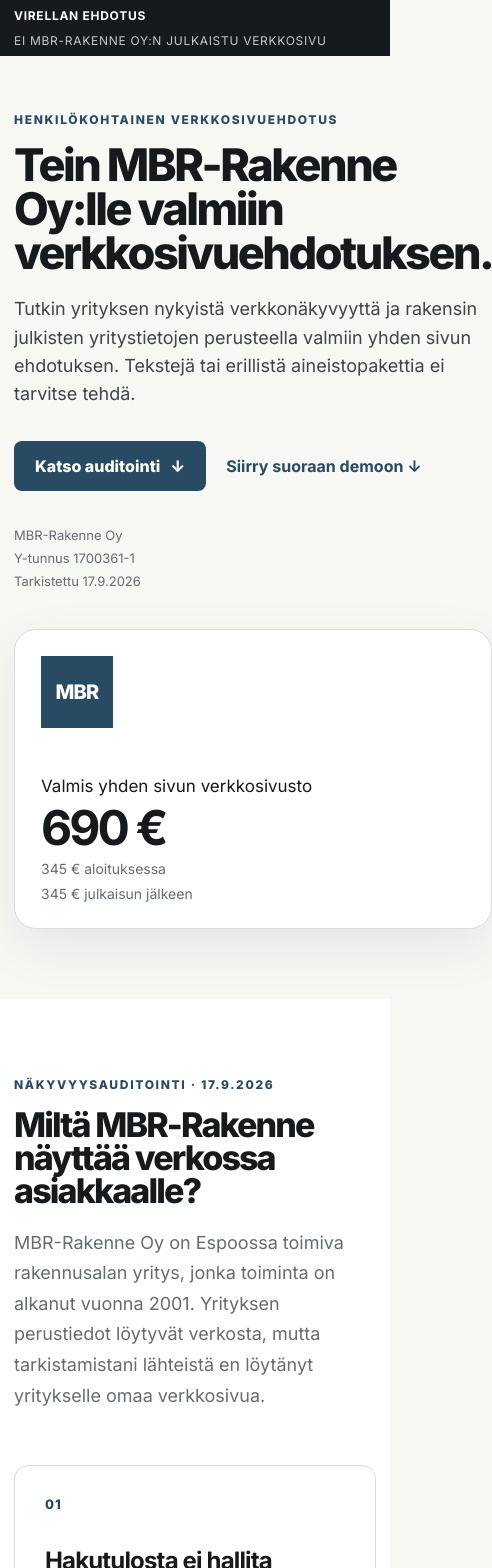
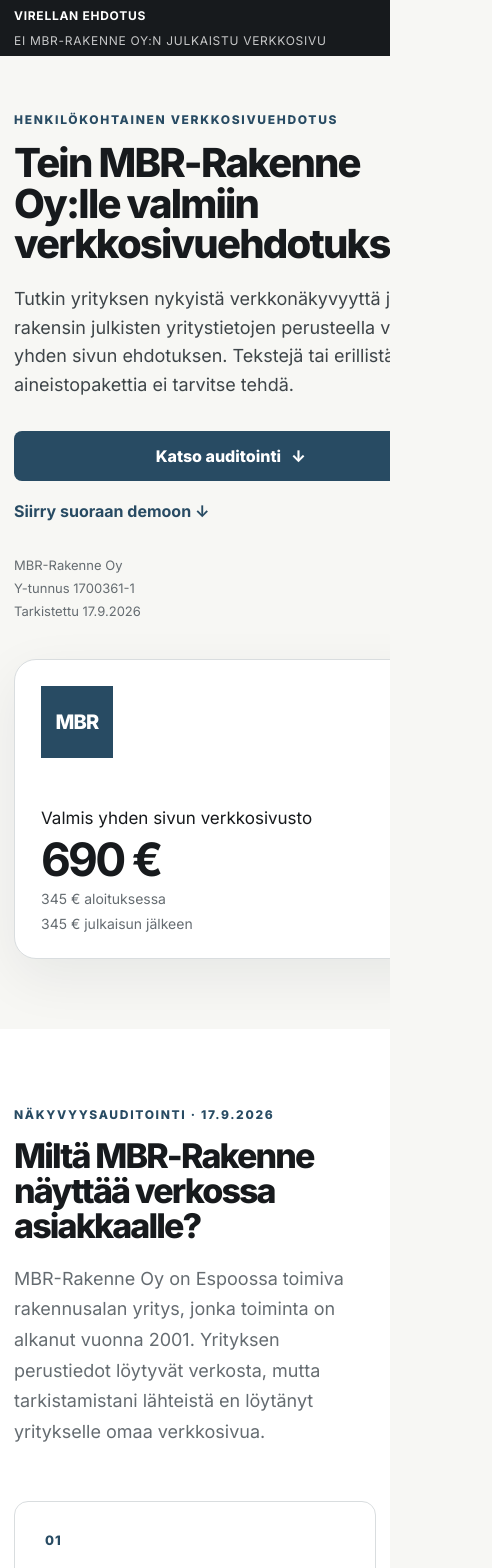
Before and after one commit to GhoulHouse-Dev/MBR-Rakenne, a Next.js app: page / in a window 390 px wide. Shown: the top 1568 px of the page, 492 px wide, since content can reach past the window. Built offline with nearby package versions, Linux system fonts and the light colour scheme.

Commit message:
fix: visual QA corrections for 390px and 1440px
* fix: remove payment integration copy from QA demo

* fix: tighten mobile typography and CTA layout

* fix: load visual QA responsive overrides

```diff
--- a/src/app/layout.tsx
+++ b/src/app/layout.tsx
@@ -1,6 +1,7 @@
 import type { Metadata } from "next";
 import { Inter } from "next/font/google";
 import "./globals.css";
+import "./qa-overrides.css";
 
 const inter = Inter({ subsets: ["latin"], display: "swap" });
 
--- /dev/null
+++ b/src/app/qa-overrides.css
@@ -0,0 +1,58 @@
+main {
+  overflow-x: clip;
+}
+
+.browser-frame {
+  max-width: 100%;
+}
+
+@media (max-width: 640px) {
+  .proposal-copy h1 {
+    font-size: 40px;
+    line-height: 1.02;
+    letter-spacing: -0.045em;
+  }
+
+  .section-heading h2,
+  .offer-layout h2,
+  .approval-layout h2 {
+    font-size: 34px;
+    line-height: 1.04;
+  }
+
+  .site-hero-copy h2 {
+    font-size: 38px;
+    line-height: 1.02;
+  }
+
+  .site-section-heading h2,
+  .trust-copy h2,
+  .project-section h2 {
+    font-size: 32px;
+    line-height: 1.05;
+  }
+
+  .proposal-hero .action-row,
+  .site-hero-copy .action-row {
+    align-items: stretch;
+  }
+
+  .proposal-hero .button,
+  .solution-band .button,
+  .site-hero-copy .button,
+  .acceptance-card .button {
+    width: 100%;
+  }
+
+  .proposal-summary strong {
+    font-size: 46px;
+  }
+
+  .browser-frame {
+    border-radius: 12px;
+  }
+
+  .check-row {
+    padding: 14px;
+  }
+}
--- a/src/components/AcceptanceCard.tsx
+++ b/src/components/AcceptanceCard.tsx
@@ -29,8 +29,8 @@
       <div className="eyebrow">HYVÄKSY TOTEUTUS</div>
       <h2>Valmis viemään sivu julkaisuun?</h2>
       <p className="muted">
-        Tarkista kolme kohtaa. Varsinainen maksupalvelu kytketään tähän CTA:han
-        ennen prospektin lähettämistä.
+        Tarkista kolme kohtaa. Tässä QA-versiossa hyväksyntä on demotoiminto
+        eikä käynnistä maksua.
       </p>
 
       <div className="check-list">
@@ -69,21 +69,24 @@
           <strong>{total} €</strong>
         </div>
         <div>
-          <span>Maksettavaa nyt</span>
+          <span>Aloitusmaksu</span>
           <strong>{deposit} €</strong>
         </div>
         <div>
-          <span>Julkaisun jälkeen</span>
+          <span>Loppumaksu</span>
           <strong>{finalPayment} €</strong>
         </div>
       </div>
 
-      <button className="button button-primary button-wide" disabled={!ready}>
-        Hyväksy tarjous ja maksa {deposit} €
+      <button
+        className="button button-primary button-wide"
+        type="button"
+        disabled={!ready}
+      >
+        Hyväksy tarjous
       </button>
       <p className="microcopy">
-        DEMO: Maksupainike pysyy tarkoituksella ilman maksukytkentää, kunnes
-        Stripe/checkout-URL ja jatkuvat kulut on lukittu.
+        DEMO: Hyväksyntäpainike ei lähetä tilausta eikä käynnistä maksua.
       </p>
     </div>
   );
```
